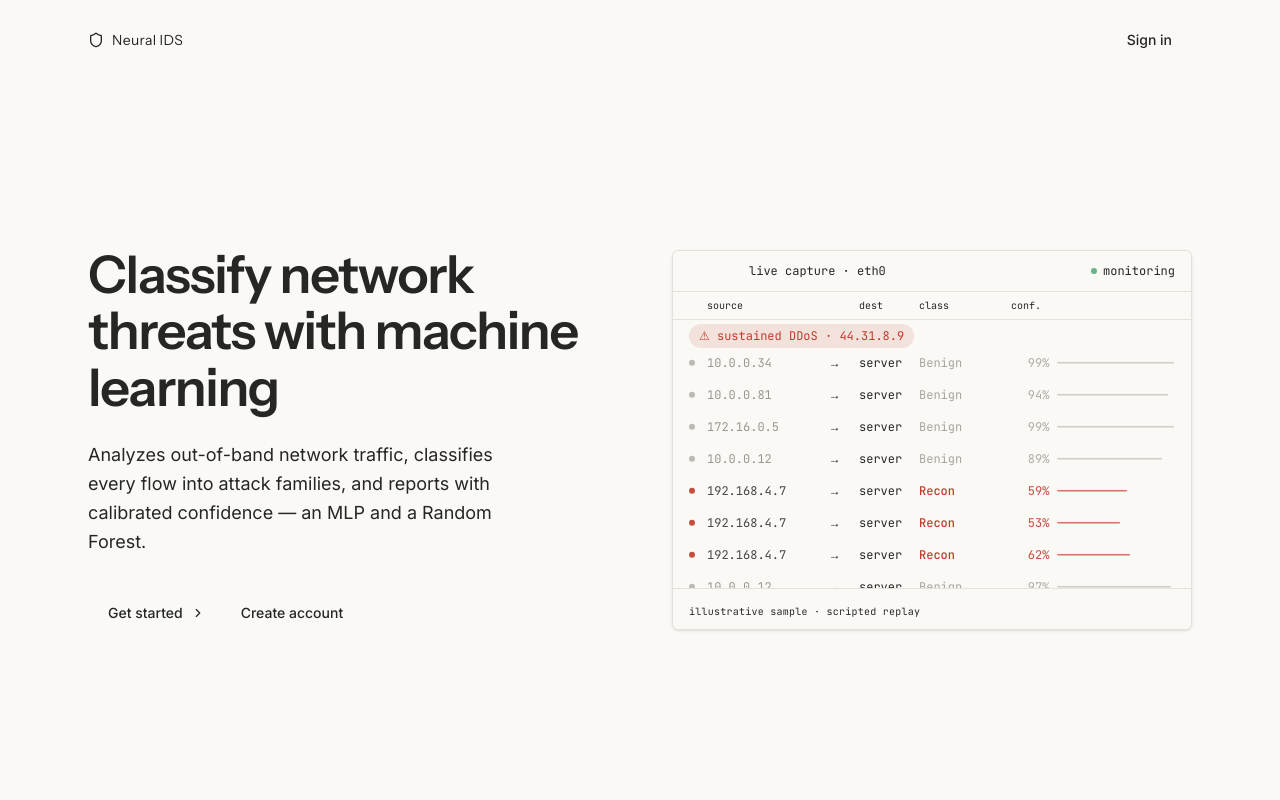
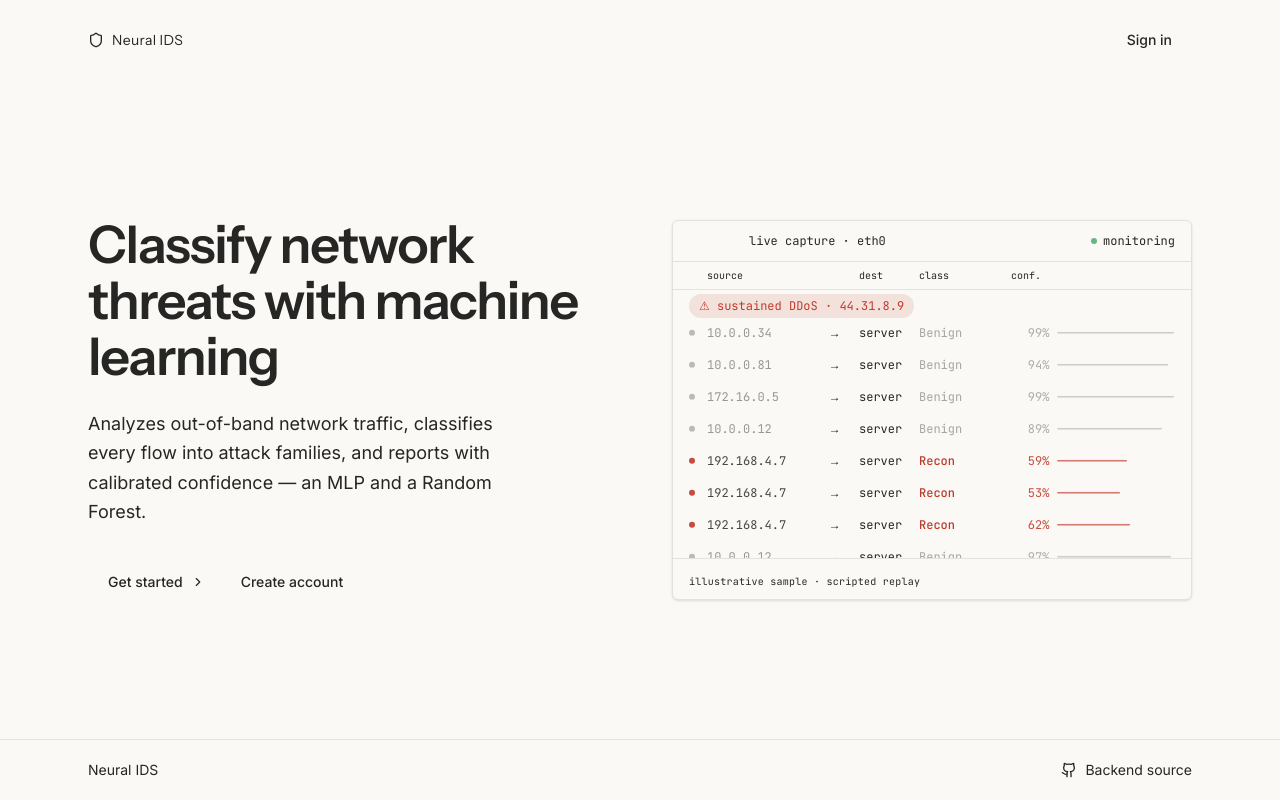
Before and after one commit to RaresMarta/ids-frontend, a React (Vite) app: page / in a window 1280 px wide. Built offline with nearby package versions, Linux system fonts and the light colour scheme; no server answers.

Commit message:
Add backend repo link to landing page footer

```diff
--- a/src/app/pages/LandingPage.tsx
+++ b/src/app/pages/LandingPage.tsx
@@ -1,6 +1,6 @@
 import { useNavigate } from 'react-router';
 import { motion } from 'motion/react';
-import { Shield, ChevronRight } from 'lucide-react';
+import { Shield, ChevronRight, Github } from 'lucide-react';
 import DetectionFeed from '../components/DetectionFeed';
 import UserMenu from '../components/UserMenu';
 import { useAuth } from '../../hooks/useAuth';
@@ -90,6 +90,22 @@ export default function LandingPage() {
           </motion.div>
         </div>
       </main>
+
+      {/* Footer */}
+      <footer className="border-t border-border/60">
+        <div className="max-w-6xl mx-auto px-6 py-5 flex items-center justify-between text-sm text-muted-foreground">
+          <span>Neural IDS</span>
+          <a
+            href="https://github.com/RaresMarta/cic-iot2023-detection-system"
+            target="_blank"
+            rel="noopener noreferrer"
+            className="inline-flex items-center gap-2 hover:text-foreground transition-colors"
+          >
+            <Github className="w-4 h-4" />
+            Backend source
+          </a>
+        </div>
+      </footer>
     </div>
   );
 }
```
